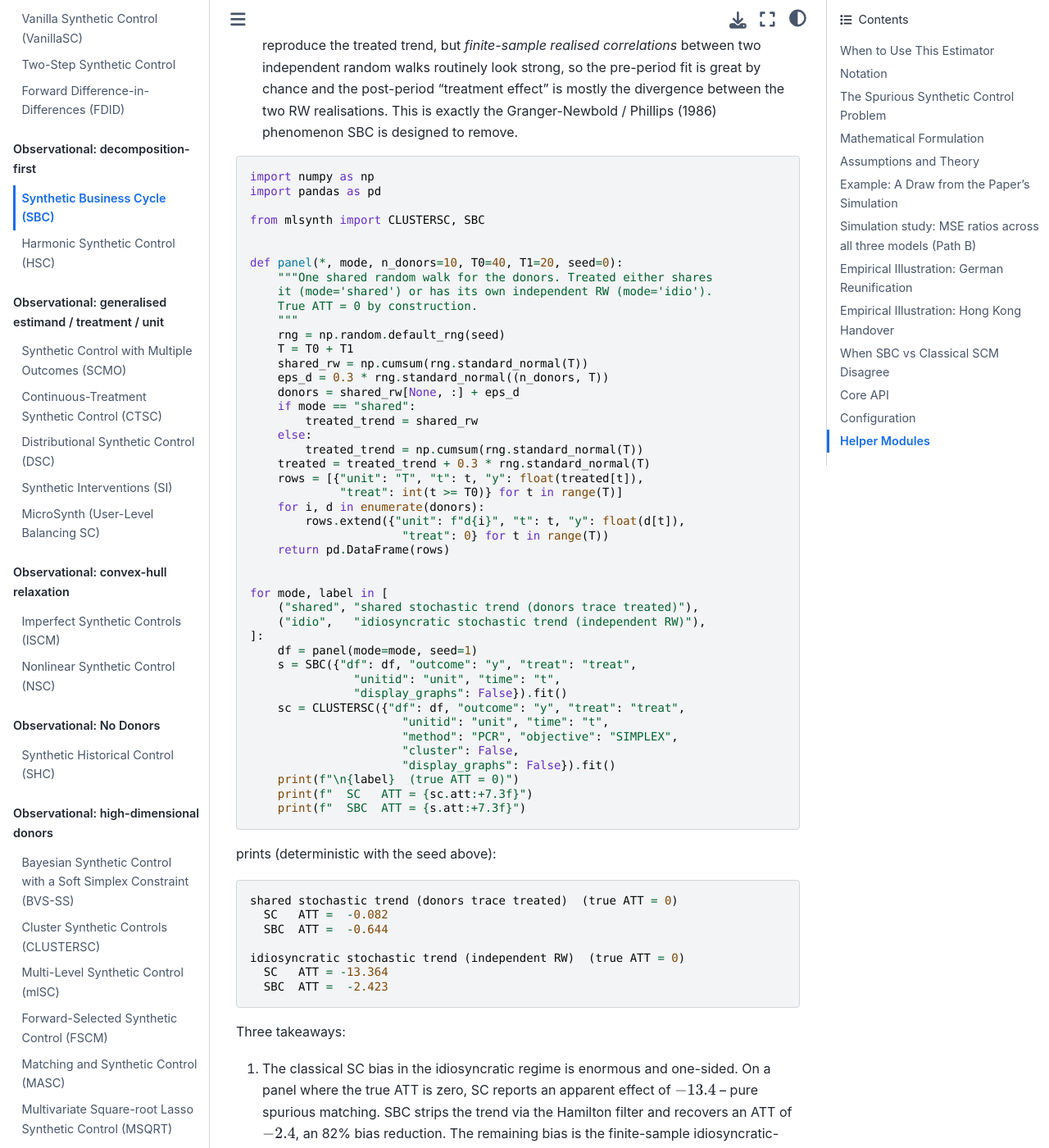
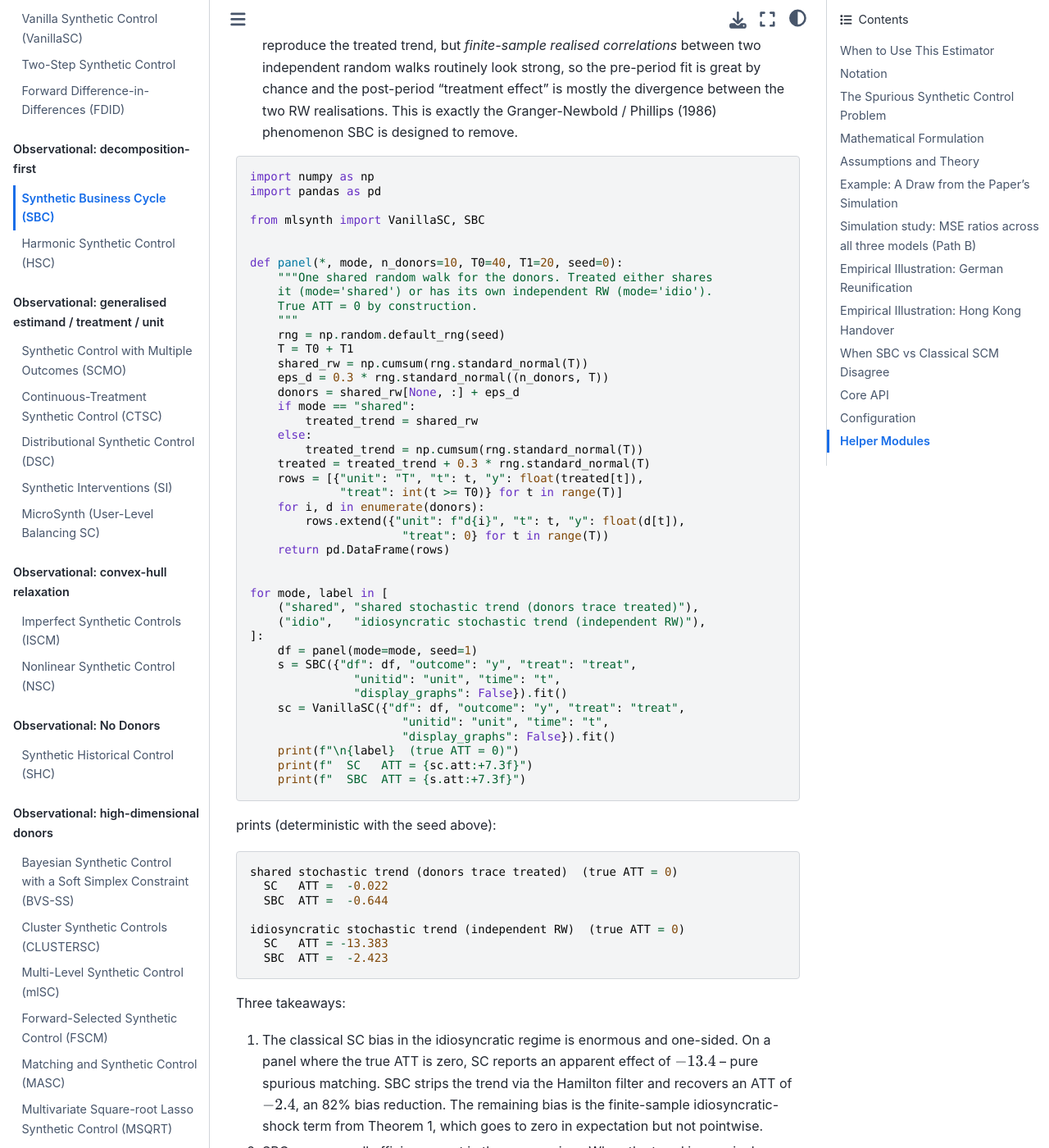
Before and after one commit to jgreathouse9/mlsynth, a Sphinx documentation site: the page built from docs/sbc.rst, in a window 1280 px wide and 1400 px high, scrolled down 11373 px. Shown: the whole window at 82% size. Built offline with Sphinx 7.4.7 and the Sphinx Book theme 1.1.4, drawn with Linux system fonts in a browser that asks for light colours.

Commit message:
docs(sbc): fix baseline misattribution in spurious-trend example
The 'classical SC' comparison block actually ran CLUSTERSC with
method=PCR/objective=SIMPLEX (simplex PCR), not classical synthetic
control. Swap the baseline to VanillaSC so the code matches the
'classical SC vs SBC' narrative, and refresh the printed ATTs and the
two prose figures to the rerun values (shared SC -0.022, idiosyncratic
SC -13.383; SBC and the 82% bias-reduction figure unchanged).

```diff
--- a/docs/sbc.rst
+++ b/docs/sbc.rst
@@ -641,7 +641,7 @@ trend:
    import numpy as np
    import pandas as pd
 
-   from mlsynth import CLUSTERSC, SBC
+   from mlsynth import VanillaSC, SBC
 
 
    def panel(*, mode, n_donors=10, T0=40, T1=20, seed=0):
@@ -675,10 +675,8 @@ trend:
        s = SBC({"df": df, "outcome": "y", "treat": "treat",
                   "unitid": "unit", "time": "t",
                   "display_graphs": False}).fit()
-       sc = CLUSTERSC({"df": df, "outcome": "y", "treat": "treat",
+       sc = VanillaSC({"df": df, "outcome": "y", "treat": "treat",
                          "unitid": "unit", "time": "t",
-                         "method": "PCR", "objective": "SIMPLEX",
-                         "cluster": False,
                          "display_graphs": False}).fit()
        print(f"\n{label}  (true ATT = 0)")
        print(f"  SC   ATT = {sc.att:+7.3f}")
@@ -687,11 +685,11 @@ trend:
 prints (deterministic with the seed above)::
 
    shared stochastic trend (donors trace treated)  (true ATT = 0)
-     SC   ATT =  -0.082
+     SC   ATT =  -0.022
      SBC  ATT =  -0.644
 
    idiosyncratic stochastic trend (independent RW)  (true ATT = 0)
-     SC   ATT = -13.364
+     SC   ATT = -13.383
      SBC  ATT =  -2.423
 
 Three takeaways:
```
Also changed, not shown: other parts of docs/sbc.rst (+2 -2 lines).
